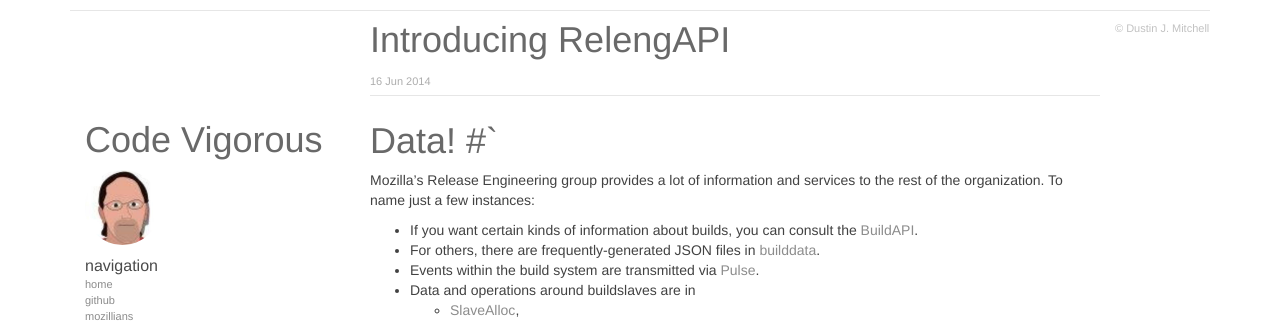
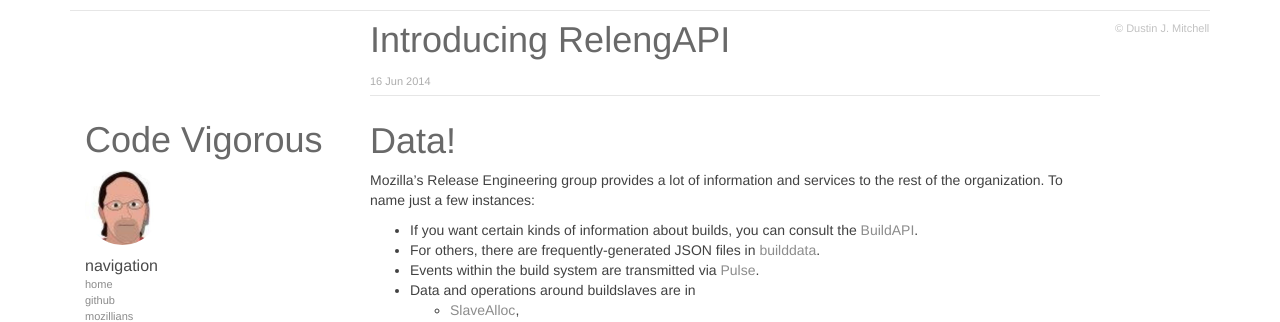
Before and after one commit to djmitche/code.v.igoro.us, a Jekyll site: the page built from _posts/2014-06-03-Introducing-Relengapi.md, in a window 1280 px wide. Shown: the top 322 px of the page. Built offline with Jekyll 4.4.1, drawn with Linux system fonts in a browser that asks for light colours; nearby versions of some CDN libraries; library files that are not in the unit come from our copies; Markdown is read by kramdown in place of the engine named in the settings; comment, search, counter and statistics services are not loaded.

Commit message:
fix typo

```diff
--- a/_posts/2014-06-03-Introducing-Relengapi.md
+++ b/_posts/2014-06-03-Introducing-Relengapi.md
@@ -5,7 +5,7 @@
 categories: [mozilla,code]
 ---
 
-# Data! #`
+# Data! #
 
 Mozilla's Release Engineering group provides a lot of information and services to the rest of the organization.
 To name just a few instances:
```
